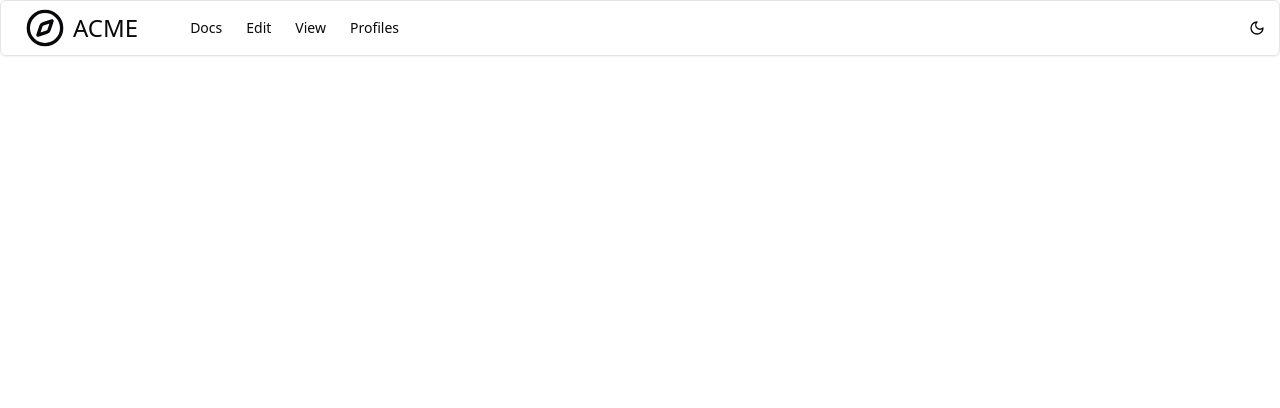
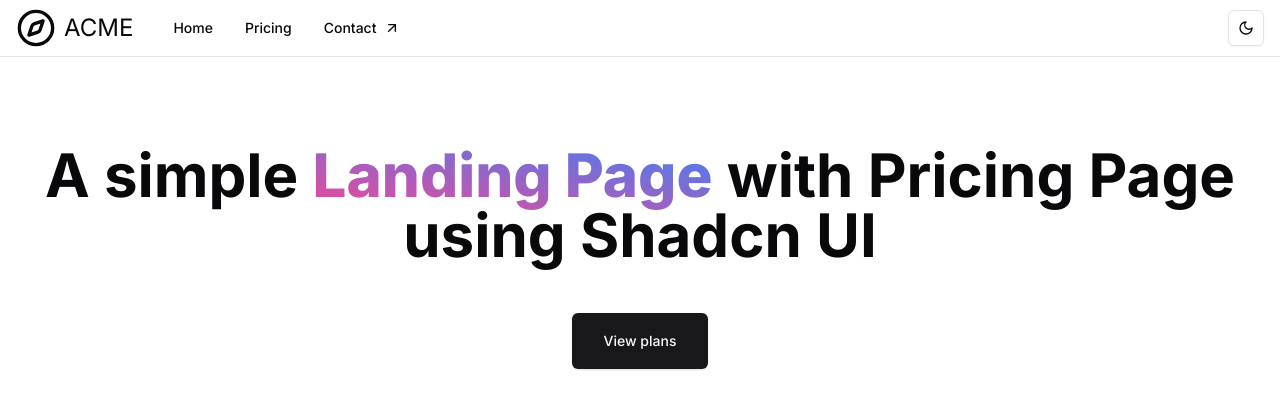
Before and after one commit to augustopolonio/landing-page, a Next.js app: page / in a window 1280 px wide. Shown: the top 408 px of the page. Built offline with nearby package versions, Linux system fonts and the light colour scheme.

Commit message:
feat: landing page home/main page improvements; created a nav-bar component

```diff
--- a/package.json
+++ b/package.json
@@ -1,5 +1,5 @@
 {
-  "name": "pricing-page",
+  "name": "landing-page",
   "version": "0.1.0",
   "private": true,
   "scripts": {
@@ -11,6 +11,7 @@
   "dependencies": {
     "@radix-ui/react-dropdown-menu": "^2.1.2",
     "@radix-ui/react-menubar": "^1.1.2",
+    "@radix-ui/react-separator": "^1.1.0",
     "@radix-ui/react-slot": "^1.1.0",
     "class-variance-authority": "^0.7.0",
     "clsx": "^2.1.1",
--- a/src/app/layout.tsx
+++ b/src/app/layout.tsx
@@ -1,26 +1,30 @@
 import type { Metadata } from "next";
+import { Inter } from "next/font/google";
 import "./globals.css";
 import { ThemeProvider } from "@/components/theme-provider";
+import NavBar from "@/components/custom/nav-bar";
+
+const inter = Inter({ subsets: ["latin"] });
 
 export const metadata: Metadata = {
-	title: "Create Next App",
-	description: "Generated by create next app",
+	title: "Landing Page",
+	description:
+		"A simple landing page with pricing page example using Shadcn UI",
 };
 
 export default function RootLayout({
 	children,
-}: Readonly<{
-	children: React.ReactNode;
-}>) {
+}: { children: React.ReactNode }) {
 	return (
-		<html lang="en">
-			<body>
+		<html lang="en" suppressHydrationWarning={true}>
+			<body className={inter.className}>
 				<ThemeProvider
 					attribute="class"
 					defaultTheme="system"
 					enableSystem
 					disableTransitionOnChange
 				>
+					<NavBar />
 					{children}
 				</ThemeProvider>
 			</body>
--- a/src/app/page.tsx
+++ b/src/app/page.tsx
@@ -1,9 +1,23 @@
-import { MenuBar } from "@/components/custom/menu-bar";
+import { Button } from "@/components/ui/button";
 
 export default function Home() {
 	return (
-		<div>
-			<MenuBar />
+		<div className="flex flex-col items-center justify-center h-96 gap-12">
+			<div className="flex items-center justify-center">
+				<p className="text-6xl font-bold text-center">
+					A simple{" "}
+					<span className="text-6xl font-extrabold bg-gradient-to-bl from-blue-500 to-pink-500 bg-clip-text text-transparent">
+						Landing Page
+					</span>{" "}
+					with Pricing Page using Shadcn UI
+				</p>
+			</div>
+			<Button
+				className="bg-gradient-to-r hover:from-pink-500 hover:to-orange-500 h-14"
+				size="lg"
+			>
+				View plans
+			</Button>
 		</div>
 	);
 }
--- a/src/components/custom/menu-bar.tsx
+++ /dev/null
@@ -1,132 +0,0 @@
-"use client";
-
-import { useTheme } from "next-themes";
-import { Compass, Moon, SquareTerminal, Sun } from "lucide-react";
-import {
-	Menubar,
-	MenubarCheckboxItem,
-	MenubarContent,
-	MenubarItem,
-	MenubarMenu,
-	MenubarRadioGroup,
-	MenubarRadioItem,
-	MenubarSeparator,
-	MenubarShortcut,
-	MenubarSub,
-	MenubarSubContent,
-	MenubarSubTrigger,
-	MenubarTrigger,
-} from "@/components/ui/menubar";
-import { Button } from "@/components/ui/button";
-
-export function MenuBar() {
-	const { theme, setTheme } = useTheme();
-
-	const toggleTheme = () => {
-		setTheme(theme === "dark" ? "light" : "dark");
-	};
-
-	return (
-		<Menubar className="flex justify-between h-14">
-			<div className="flex">
-				<div className="flex items-center gap-2 ml-5 mr-10">
-					<Compass className="h-10 w-10" />
-					<div className="text-2xl">ACME</div>
-				</div>
-				<MenubarMenu>
-					<MenubarTrigger>Docs</MenubarTrigger>
-					<MenubarContent>
-						<MenubarItem>
-							New Tab <MenubarShortcut>⌘T</MenubarShortcut>
-						</MenubarItem>
-						<MenubarItem>
-							New Window <MenubarShortcut>⌘N</MenubarShortcut>
-						</MenubarItem>
-						<MenubarItem disabled>New Incognito Window</MenubarItem>
-						<MenubarSeparator />
-						<MenubarSub>
-							<MenubarSubTrigger>Share</MenubarSubTrigger>
-							<MenubarSubContent>
-								<MenubarItem>Email link</MenubarItem>
-								<MenubarItem>Messages</MenubarItem>
-								<MenubarItem>Notes</MenubarItem>
-							</MenubarSubContent>
-						</MenubarSub>
-						<MenubarSeparator />
-						<MenubarItem>
-							Print... <MenubarShortcut>⌘P</MenubarShortcut>
-						</MenubarItem>
-					</MenubarContent>
-				</MenubarMenu>
-				<MenubarMenu>
-					<MenubarTrigger>Edit</MenubarTrigger>
-					<MenubarContent>
-						<MenubarItem>
-							Undo <MenubarShortcut>⌘Z</MenubarShortcut>
-						</MenubarItem>
-						<MenubarItem>
-							Redo <MenubarShortcut>⇧⌘Z</MenubarShortcut>
-						</MenubarItem>
-						<MenubarSeparator />
-						<MenubarSub>
-							<MenubarSubTrigger>Find</MenubarSubTrigger>
-							<MenubarSubContent>
-								<MenubarItem>Search the web</MenubarItem>
-								<MenubarSeparator />
-								<MenubarItem>Find...</MenubarItem>
-								<MenubarItem>Find Next</MenubarItem>
-								<MenubarItem>Find Previous</MenubarItem>
-							</MenubarSubContent>
-						</MenubarSub>
-						<MenubarSeparator />
-						<MenubarItem>Cut</MenubarItem>
-						<MenubarItem>Copy</MenubarItem>
-						<MenubarItem>Paste</MenubarItem>
-					</MenubarContent>
-				</MenubarMenu>
-				<MenubarMenu>
-					<MenubarTrigger>View</MenubarTrigger>
-					<MenubarContent>
-						<MenubarCheckboxItem>Always Show Bookmarks Bar</MenubarCheckboxItem>
-						<MenubarCheckboxItem checked>
-							Always Show Full URLs
-						</MenubarCheckboxItem>
-						<MenubarSeparator />
-						<MenubarItem inset>
-							Reload <MenubarShortcut>⌘R</MenubarShortcut>
-						</MenubarItem>
-						<MenubarItem disabled inset>
-							Force Reload <MenubarShortcut>⇧⌘R</MenubarShortcut>
-						</MenubarItem>
-						<MenubarSeparator />
-						<MenubarItem inset>Toggle Fullscreen</MenubarItem>
-						<MenubarSeparator />
-						<MenubarItem inset>Hide Sidebar</MenubarItem>
-					</MenubarContent>
-				</MenubarMenu>
-				<MenubarMenu>
-					<MenubarTrigger>Profiles</MenubarTrigger>
-					<MenubarContent>
-						<MenubarRadioGroup value="benoit">
-							<MenubarRadioItem value="andy">Andy</MenubarRadioItem>
-							<MenubarRadioItem value="benoit">Benoit</MenubarRadioItem>
-							<MenubarRadioItem value="Luis">Luis</MenubarRadioItem>
-						</MenubarRadioGroup>
-						<MenubarSeparator />
-						<MenubarItem inset>Edit...</MenubarItem>
-						<MenubarSeparator />
-						<MenubarItem inset>Add Profile...</MenubarItem>
-					</MenubarContent>
-				</MenubarMenu>
-			</div>
-			<Button variant="ghost" size="icon" onClick={toggleTheme}>
-				{theme === "dark" ? (
-					<Sun className="h-[1.2rem] w-[1.2rem]" />
-				) : (
-					<Moon className="h-[1.2rem] w-[1.2rem]" />
-				)}
-				<span className="sr-only">Toggle theme</span>
-			</Button>
-		</Menubar>
-	);
-}
--- /dev/null
+++ b/src/components/custom/nav-bar.tsx
@@ -0,0 +1,35 @@
+"use client";
+import { ArrowUpRight, Compass } from "lucide-react";
+import { Button } from "@/components/ui/button";
+import { ToogleTheme } from "./toogle-theme";
+import { Separator } from "@/components/ui/separator";
+
+export default function NavBar() {
+	return (
+		<>
+			<nav className="pt-2 px-4 flex items-center justify-between">
+				{/* Logo */}
+				<div className="flex items-center gap-2">
+					<Compass className="h-10 w-10" />
+					<div className="text-2xl">ACME</div>
+					{/* Navigation */}
+					<div className="ml-4">
+						<Button variant="ghost">Home</Button>
+						<Button variant="ghost">Pricing</Button>
+						<Button
+							variant="ghost"
+							onClick={() => {
+								window.open("https://linktr.ee/augustopolonio", "_blank");
+							}}
+						>
+							Contact
+							<ArrowUpRight className="h-5 w-5" />
+						</Button>
+					</div>
+				</div>
+				<ToogleTheme />
+			</nav>
+			<Separator className="my-2" />
+		</>
+	);
+}
--- a/src/components/custom/toogle-theme.tsx
+++ b/src/components/custom/toogle-theme.tsx
@@ -3,38 +3,23 @@
 import * as React from "react";
 import { Moon, Sun } from "lucide-react";
 import { useTheme } from "next-themes";
-
 import { Button } from "@/components/ui/button";
-import {
-	DropdownMenu,
-	DropdownMenuContent,
-	DropdownMenuItem,
-	DropdownMenuTrigger,
-} from "@/components/ui/dropdown-menu";
 
 export function ToogleTheme() {
-	const { setTheme } = useTheme();
+	const { theme, setTheme } = useTheme();
+
+	const toggleTheme = () => {
+		setTheme(theme === "dark" ? "light" : "dark");
+	};
 
 	return (
-		<DropdownMenu>
-			<DropdownMenuTrigger asChild>
-				<Button variant="outline" size="icon">
-					<Sun className="h-[1.2rem] w-[1.2rem] rotate-0 scale-100 transition-all dark:-rotate-90 dark:scale-0" />
-					<Moon className="absolute h-[1.2rem] w-[1.2rem] rotate-90 scale-0 transition-all dark:rotate-0 dark:scale-100" />
-					<span className="sr-only">Toggle theme</span>
-				</Button>
-			</DropdownMenuTrigger>
-			<DropdownMenuContent align="end">
-				<DropdownMenuItem onClick={() => setTheme("light")}>
-					Light
-				</DropdownMenuItem>
-				<DropdownMenuItem onClick={() => setTheme("dark")}>
-					Dark
-				</DropdownMenuItem>
-				<DropdownMenuItem onClick={() => setTheme("system")}>
-					System
-				</DropdownMenuItem>
-			</DropdownMenuContent>
-		</DropdownMenu>
+		<Button variant="outline" size="icon" onClick={toggleTheme}>
+			{theme === "dark" ? (
+				<Sun className="h-[1.2rem] w-[1.2rem]" />
+			) : (
+				<Moon className="h-[1.2rem] w-[1.2rem]" />
+			)}
+			<span className="sr-only">Toggle theme</span>
+		</Button>
 	);
 }
--- /dev/null
+++ b/src/components/ui/separator.tsx
@@ -0,0 +1,31 @@
+"use client"
+
+import * as React from "react"
+import * as SeparatorPrimitive from "@radix-ui/react-separator"
+
+import { cn } from "@/lib/utils"
+
+const Separator = React.forwardRef<
+  React.ElementRef<typeof SeparatorPrimitive.Root>,
+  React.ComponentPropsWithoutRef<typeof SeparatorPrimitive.Root>
+>(
+  (
+    { className, orientation = "horizontal", decorative = true, ...props },
+    ref
+  ) => (
+    <SeparatorPrimitive.Root
+      ref={ref}
+      decorative={decorative}
+      orientation={orientation}
+      className={cn(
+        "shrink-0 bg-border",
+        orientation === "horizontal" ? "h-[1px] w-full" : "h-full w-[1px]",
+        className
+      )}
+      {...props}
+    />
+  )
+)
+Separator.displayName = SeparatorPrimitive.Root.displayName
+
+export { Separator }
```
Also changed, not shown: 1 other file (tests, documents, lock files or other folders).
